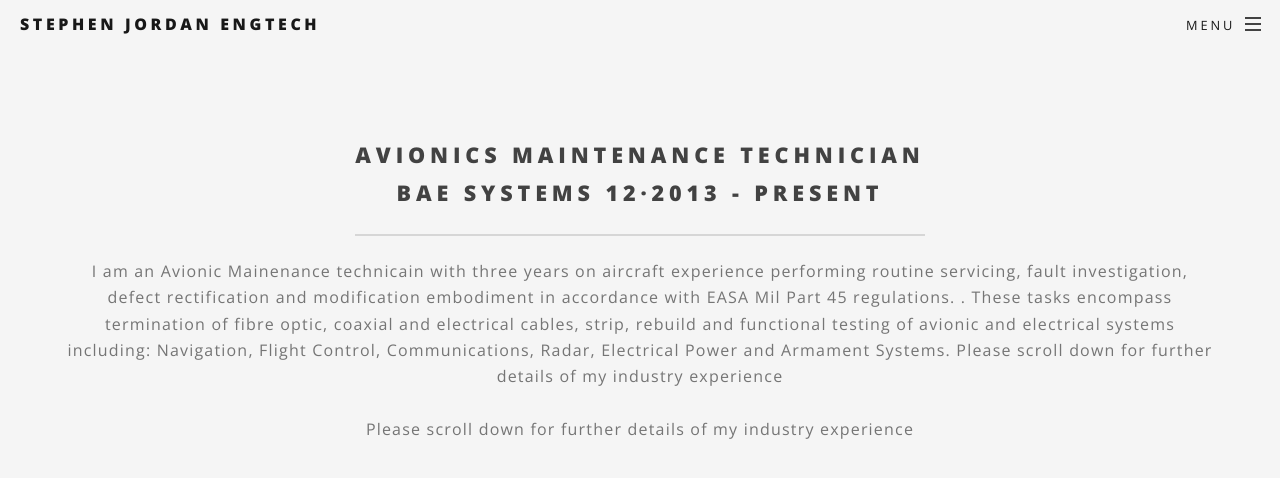
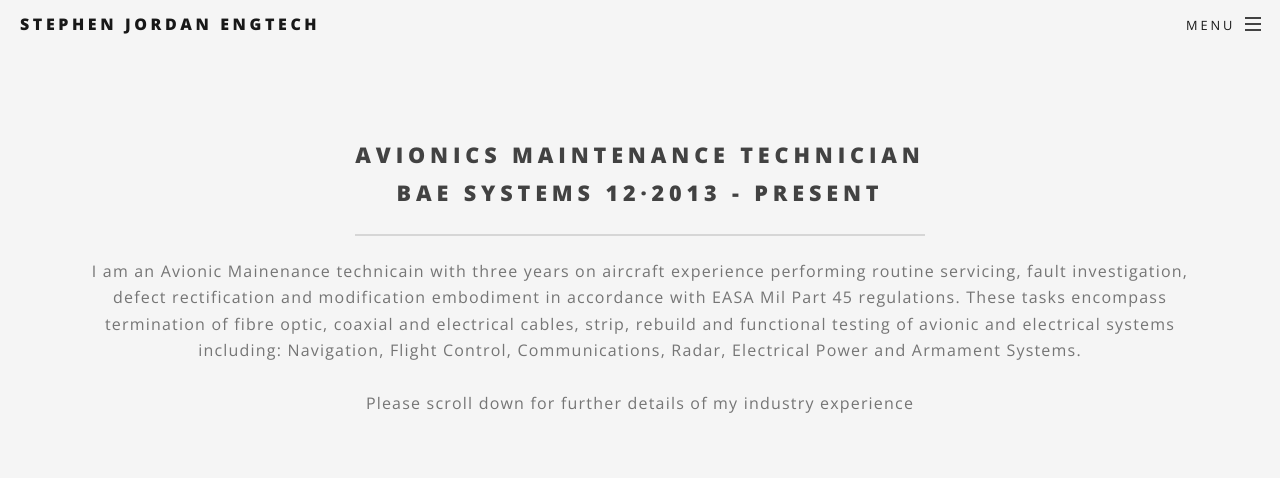
Before and after one commit to SJJUK/SJJUK.github.io, a Jekyll site: the page built from index.html, in a window 1280 px wide and 900 px high, scrolled down 860 px, cut to the strip 0-512 px from the top of the window. Shown: the top 478 px of the strip. Built offline with Jekyll 4.4.1, drawn with Linux system fonts in a browser that asks for light colours.

Commit message:
update of into text + code tidy

```diff
--- a/index.html
+++ b/index.html
@@ -19,9 +19,11 @@
 							<header class="major">
 								<h2>Avionics Maintenance Technician<br />
 								BAE Systems 12·2013 - Present</h2>
-								<p>I am an Avionic Mainenance technicain with three years on aircraft experience performing routine servicing, fault investigation, defect rectification and modification embodiment in accordance with EASA Mil Part 45 regulations. . These tasks encompass termination of fibre optic, coaxial and electrical cables, strip, rebuild and functional testing of avionic and electrical systems including: Navigation, Flight Control, Communications, Radar, Electrical Power and Armament Systems.
-
-Please scroll down for further details of my industry experience<br />
+								<p>I am an Avionic Mainenance technicain with three years on aircraft experience performing routine servicing,
+								fault investigation, defect rectification and modification embodiment in accordance with EASA Mil Part 45 regulations.
+								These tasks encompass termination of fibre optic, coaxial and electrical cables, strip, rebuild and functional testing
+								of avionic and electrical systems including: Navigation, Flight Control, Communications, Radar, Electrical Power and Armament Systems.
+								<br />
 								<br />
 								Please scroll  down for further details of my industry experience</p>
 							</header>
```
